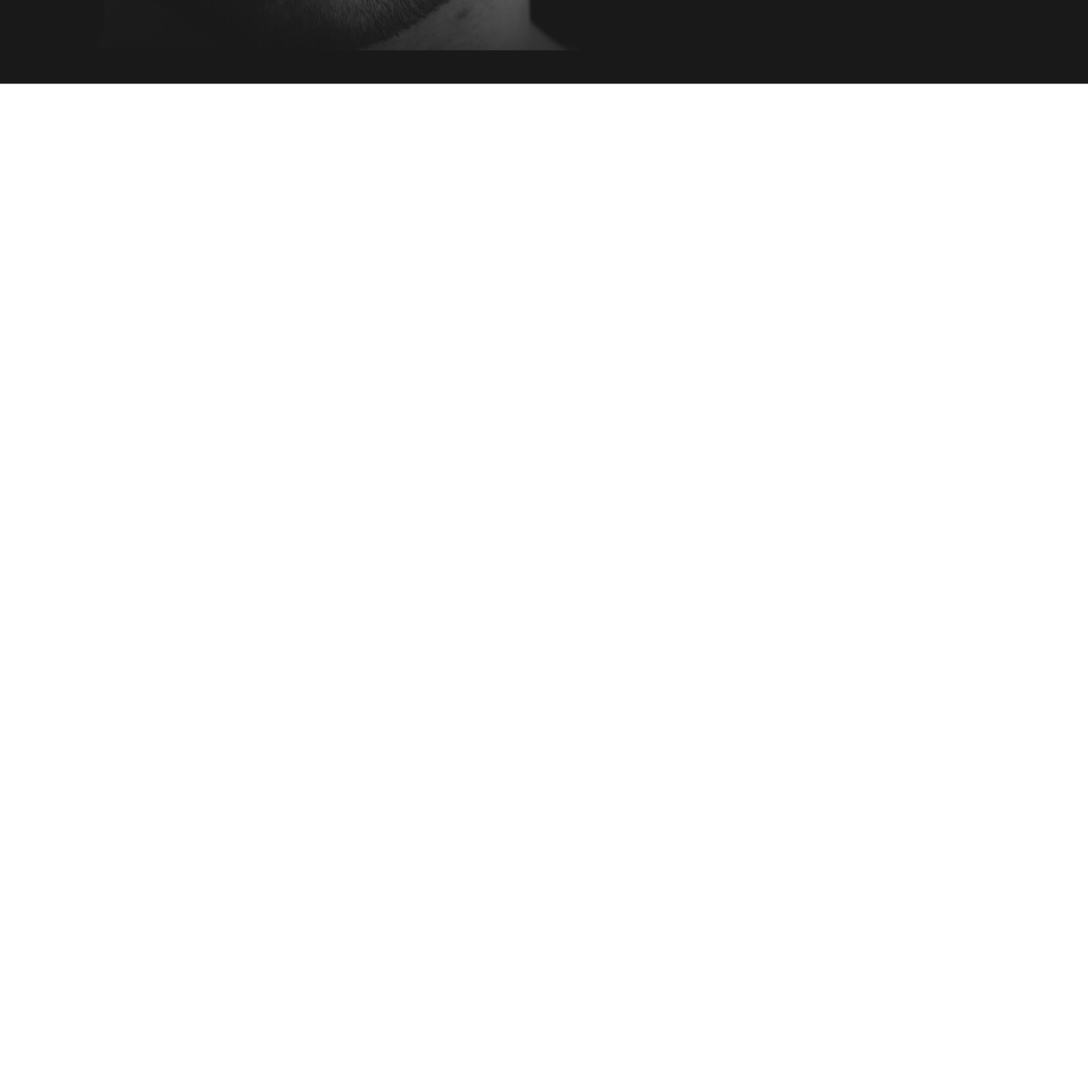
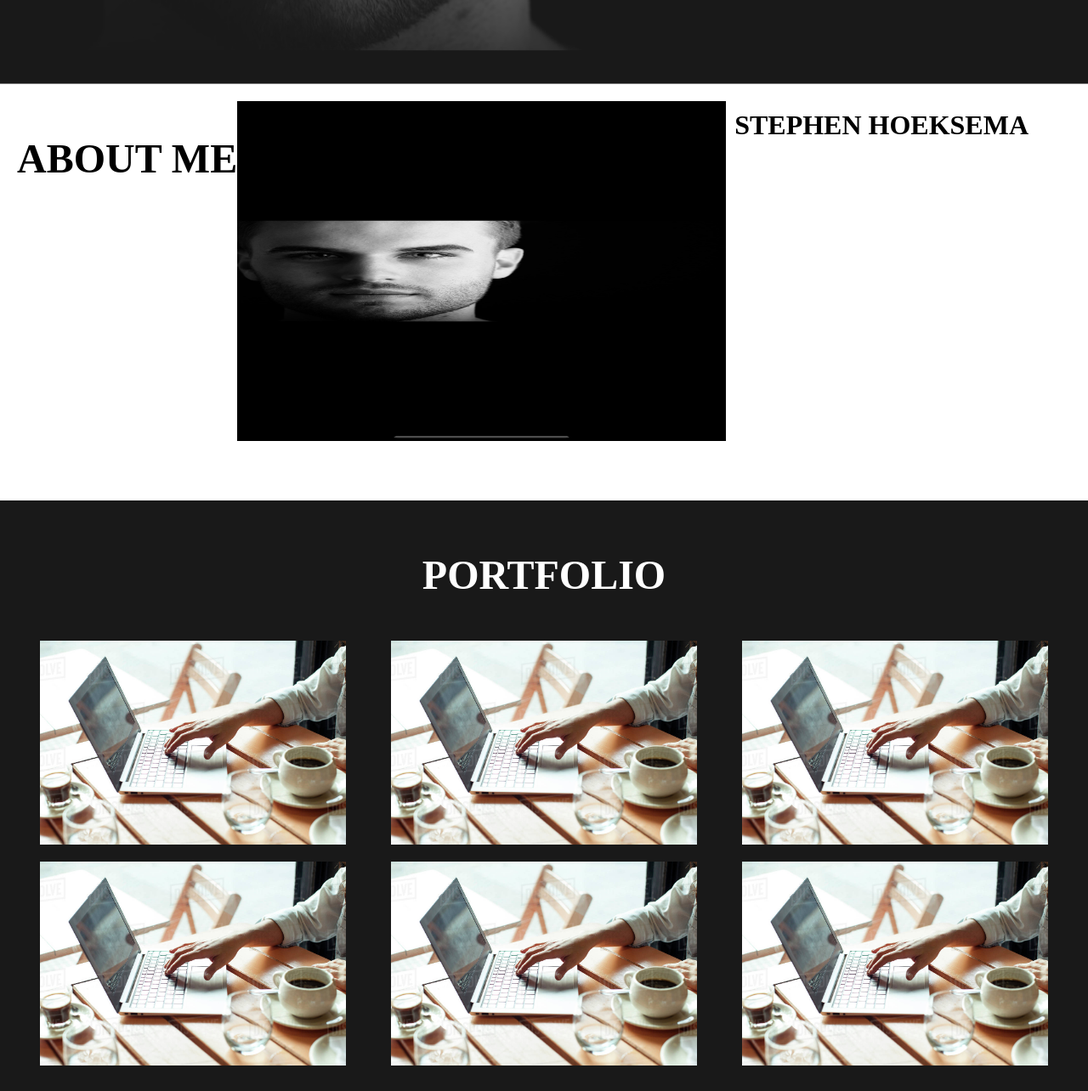
Before and after one commit to shoeks26/Personal-Portfolio-, a plain HTML site: page index.html in a window 1280 px wide. Shown: the part 802-2086 px from the top of the page at 85% size. Before the commit the page ends 901 px from the top, so only its background shows below. Drawn offline with Linux system fonts and the light colour scheme.

Commit message:
Portfolio structure"

```diff
--- a/index.html
+++ b/index.html
@@ -25,5 +25,30 @@
         </BUTTON>
       </div>
     </section>
+
+    <section id="about">
+      <div id="pic">
+        <h1 class="headings">ABOUT ME</h1>
+        <img src="/images/test1.jpg" alt="">
+        <div id="intro">
+          <h2> STEPHEN HOEKSEMA</h2>
+          <P>
+
+          </P>
+        </div>
+      </div>
+    </section>
+
+    <section id="portfolio">
+      <h1 class="headings">PORTFOLIO</h1>
+      <div class="gallery">
+        <img src="Portfolio/test2.jpeg" alt="">
+        <img src="Portfolio/test2.jpeg" alt="">
+        <img src="Portfolio/test2.jpeg" alt="">
+        <img src="Portfolio/test2.jpeg" alt="">
+        <img src="Portfolio/test2.jpeg" alt="">
+        <img src="Portfolio/test2.jpeg" alt="">
+      </div>
+    </section>
   </body>
 </html>
--- a/style.css
+++ b/style.css
@@ -90,3 +90,56 @@
 }
 
 /* About me */
+
+#about{
+  display: flex;
+  flex-direction: column;
+  box-sizing: border-box;
+  padding: 20px;
+  margin-bottom: 50px;
+}
+#pic{
+  display: flex;
+
+}
+#pic img{
+  width: 575px;
+  height: 400px;
+
+}
+#intro{
+  display: flex;
+  flex-direction: column;
+  text-align: justify;
+  padding: 10px;
+
+}
+#intro h2{
+  font-size: 2rem;
+  margin-bottom: 20px;
+}
+
+/* Portfolio */
+
+#portfolio{
+  display: flex;
+  flex-direction: column;
+  background-color: rgba(0, 0, 0, 0.9);
+  color: white;
+  align-items: center;
+  padding: 20px;
+
+}
+.gallery{
+  display: flex;
+  flex-wrap: wrap;
+  justify-content: space-around;
+  box-sizing: border-box;
+}
+.gallery img{
+  width: 360px;
+  height: 240px;
+  margin: 10px;
+}
+
+/* SERVICES */
```
Also changed, not shown: portfolio/placeholder.png (added), portfolio/test2.jpeg (added).
